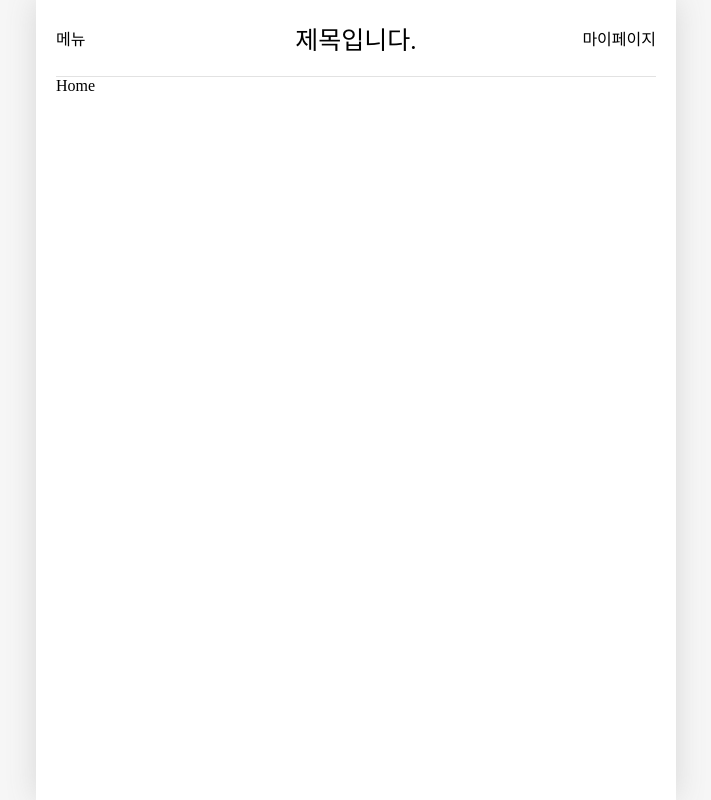
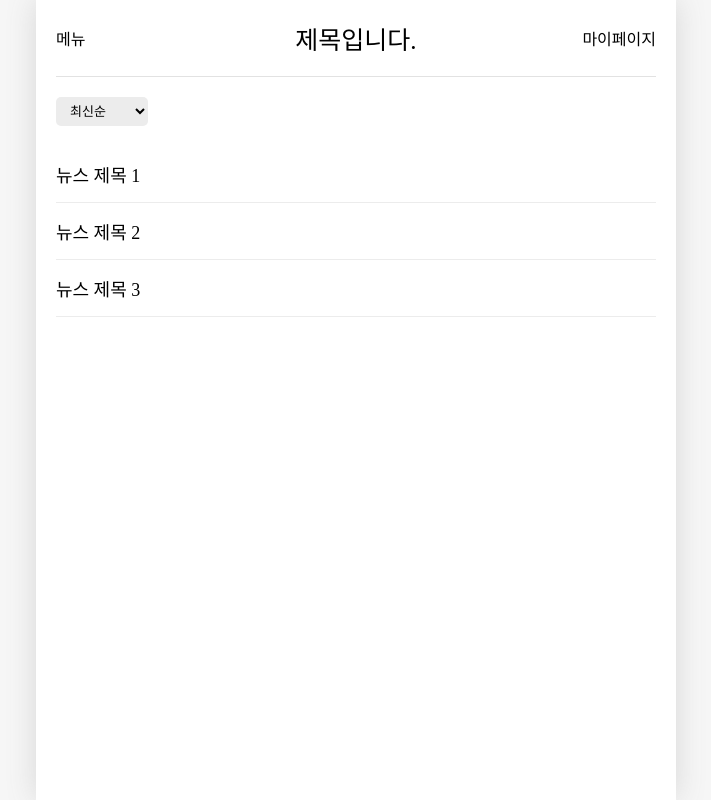
Before and after one commit to hyk339/finwhiz-front-react, a React (Vite) app: page / in a window 1280 px wide. Shown: the whole page, without its empty margins (284-995 px from the left). Built offline with nearby package versions, Linux system fonts and the light colour scheme.

Commit message:
news mock 데이터 표시

```diff
--- a/src/App.jsx
+++ b/src/App.jsx
@@ -29,7 +29,7 @@ function reducer(state, action){
   return state;
 }
 
-const NewsStateContext = createContext();
+export const NewsStateContext = createContext();
 
 function App() {
   const [data, dispatch] = useReducer(reducer, mockData);
--- /dev/null
+++ b/src/components/NewsItem.css
@@ -0,0 +1,19 @@
+.NewsItem {
+    display:flex;
+    gap:15px;
+
+    padding : 15px 0px;
+    border-bottom: 1px solid rgb(236,236,236);
+}
+
+.NewsItem .info_section {
+    flex : 1;
+}
+
+.NewsItem .info_section .content {
+    font-size: 18px;
+}
+
+.NewsItem .info_section .content {
+    font-size: 18px;
+}
--- /dev/null
+++ b/src/components/NewsItem.jsx
@@ -0,0 +1,13 @@
+import './NewsItem.css'
+
+const NewsItem = ({id, createdData, newsTitle}) => {
+    return (
+      <div className="NewsItem">
+        <div className="info_section">
+            <div className="content">{newsTitle}</div>
+        </div>
+      </div>
+    );
+};
+
+export default NewsItem;
--- /dev/null
+++ b/src/components/NewsList.css
@@ -0,0 +1,13 @@
+.NewsList .menu_bar {
+    margin: 20px 0px;
+}
+
+.NewsList .menu_bar select {
+    background-color: rgb(236,236,236);
+    border: none;
+    border-radius: 5px;
+
+    padding: 6px 10px;
+    font-size: 13px;
+    cursor:pointer;
+}
--- /dev/null
+++ b/src/components/NewsList.jsx
@@ -0,0 +1,21 @@
+import "./NewsList.css";
+import NewsItem from "./NewsItem";
+
+const NewsList = ({data})=>{
+    return (
+    <div className="NewsList">
+        <div className="menu_bar">
+            <select>
+                <option value={"latest"}>최신순</option>
+                <option value={"oldest"}>오래된 순</option>
+            </select>
+        </div>
+        <div className="list_wrapper">
+             {data.map((item)=><NewsItem key={item.id} {...item}/>)}
+        </div>
+    </div>
+
+    )
+};
+
+export default NewsList;
--- a/src/pages/Home.jsx
+++ b/src/pages/Home.jsx
@@ -1,5 +1,15 @@
+import NewsList from "../components/NewsList";
+
+import { useContext, useState } from "react";
+import { NewsStateContext } from "../App";
+
 const Home = () => {
-    return <div>Home</div>
+
+    const data = useContext(NewsStateContext);
+
+    return (<div>
+        <NewsList data={data}/>
+    </div>)
 }
 
 export default Home;
```
